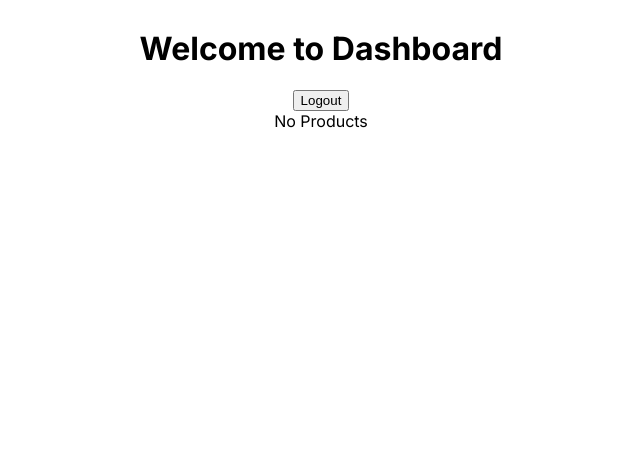
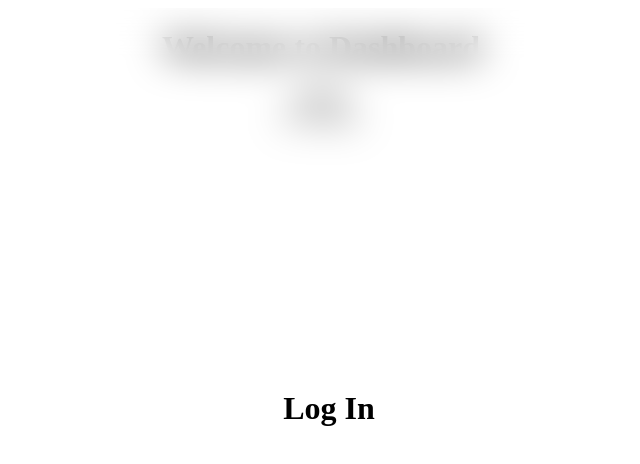
Before and after one commit to prateek0412/next, a Next.js app: page /en/dashboard in a window 1280 px wide. Shown: the top 464 px of the page, without its empty margins (319-959 px from the left). Built offline with nearby package versions, Linux system fonts and the light colour scheme; no server answers.

Commit message:
minor changes

```diff
--- a/src/app/[lang]/dashboard/page.tsx
+++ b/src/app/[lang]/dashboard/page.tsx
@@ -7,6 +7,7 @@ import React, { useEffect } from 'react';
 import { useSelector, useDispatch } from 'react-redux';
 import { getDictionary } from '../../../dictionaries/dictionaries';
 import useAuth from '@/redux/auth/useAuth';
+import Authentication from '@/ui/components/authentication';
 
 const Home: React.FC = ({ params }: any) => {
   const { isAuthenticated, logout } = useAuth();
@@ -24,6 +25,8 @@ const Home: React.FC = ({ params }: any) => {
   };
 
   return (
+    <>
+      <Authentication/>
       <div
         style={{
           display: 'flex',
@@ -48,6 +51,7 @@ const Home: React.FC = ({ params }: any) => {
           )}
         </div>
       </div>
+    </>
   );
 };
 
--- a/src/app/layout.tsx
+++ b/src/app/layout.tsx
@@ -23,7 +23,7 @@ export default function RootLayout({
   return (
     <html>
       <Providers>
-        <body className={inter.className}>{children}</body>
+        <body>{children}</body>
       </Providers>
     </html>
   );
--- a/src/app/page.tsx
+++ b/src/app/page.tsx
@@ -4,9 +4,11 @@ import { GlobalKeys } from '../types/global.types';
 
 export default function Home({ params }: any) {
   if (!params.lang) {
-    params.lang = getGlobalState(GlobalKeys.USERS_LANGUAGE);
+    const lang = getGlobalState(GlobalKeys.USERS_LANGUAGE);
+    params.lang = lang ?? 'en';
   }
   return (
+    <>
       <div
         style={{
           display: 'flex',
@@ -21,5 +23,6 @@ export default function Home({ params }: any) {
         <Link href={`${params.lang}/dashboard`}>Dashboard</Link>
         <Link href={`${params.lang}/to-do-app`}>To-Do App</Link>
       </div>
+    </>
   );
 }
--- /dev/null
+++ b/src/ui/components/authentication.tsx
@@ -0,0 +1,34 @@
+const Authentication: React.FC = () => {
+
+    return <>
+        <div style={{ position: 'fixed', width: '100%', height: '100vh', backdropFilter:'blur(19px)' }}></div>
+        <div style={{ position: 'fixed', width: '100%', height: '100vh', display:'flex', justifyContent:'space-around',alignItems:'center' }}>
+            <div>
+                <h1>Log In</h1>
+            </div>
+        </div>
+    </>
+};
+
+export default Authentication;
+
+
+
+
+
+// position: fixed;
+// width: 100%;
+// height: 100vh;
+// /* background-color: gray; */
+// /* opacity: 81%; */
+// /* filter: blur(10px); */
+// backdrop-filter: blur(19px);
+
+// position: fixed;
+// width: 100%;
+// height: 100vh;
+// display: flex;
+// justify-content: space-around;
+// /* width: 500px; */
+// /* height: 500px; */
+// align-items: center;
```
Lines whose indentation alone changed are shown as unchanged.
